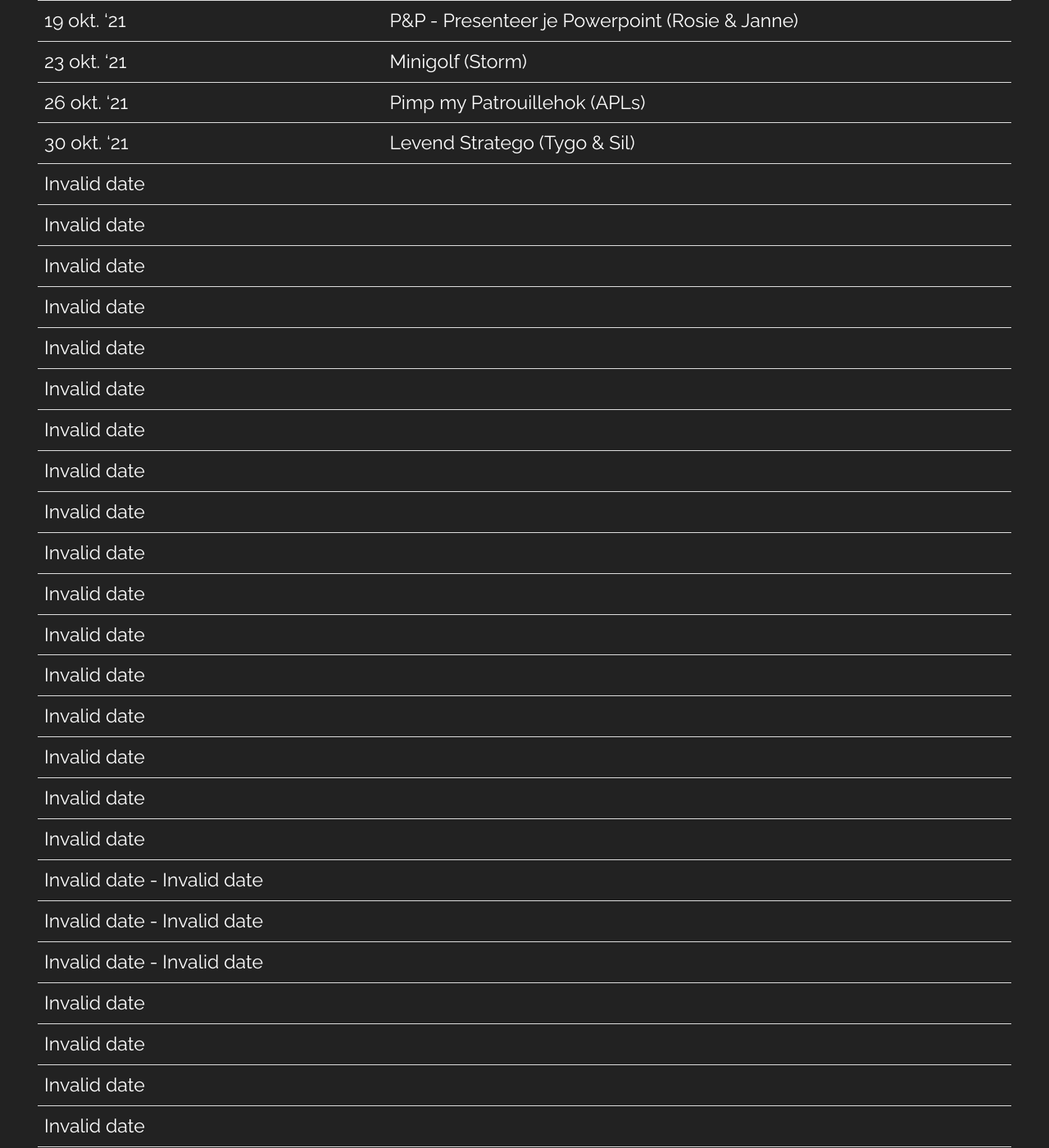
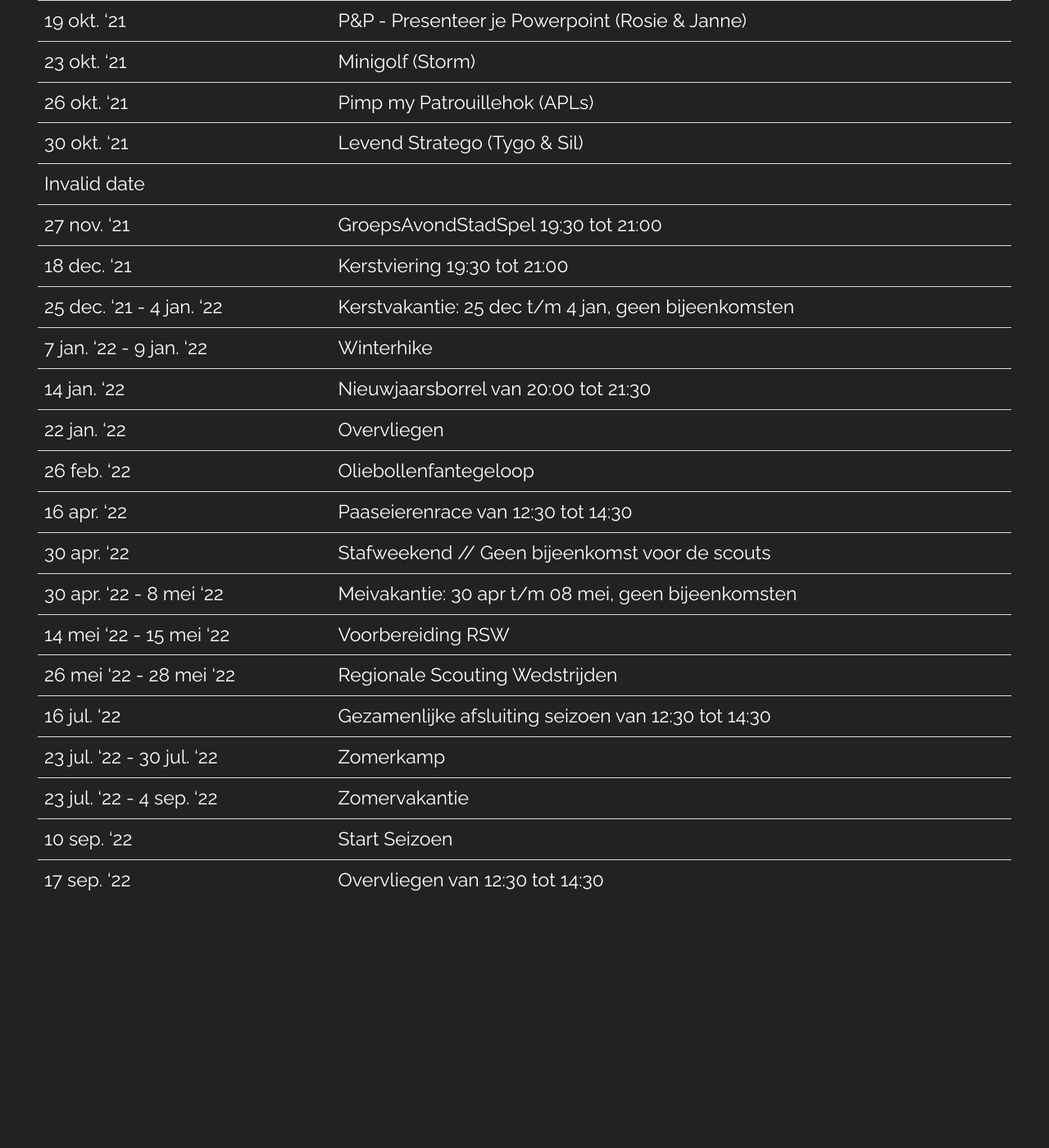
Before and after one commit to nognooitmeegemaakt/website, a Jekyll site: the page built from _agenda/scouts.md, in a window 1280 px wide and 1400 px high, scrolled down 825 px. Shown: the whole window at 82% size. Built offline with Jekyll 4.4.1, drawn with Linux system fonts in a browser that asks for light colours; some web fonts are replaced; after the commit the page ends 1989 px from its top, so only the background shows below that; some of the changed text lies outside the part shown.

Commit message:
Update scouts.md Agenda through CMS
By Guidon van den Berg (162.158.90.174)

```diff
--- a/_agenda/scouts.md
+++ b/_agenda/scouts.md
@@ -24,58 +24,23 @@ Aangepast op 25 september.
 | 26 okt. '21 | Pimp my Patrouillehok (APLs) |
 | 30 okt. '21 | Levend Stratego (Tygo & Sil) |
 | Invalid date |  |
-| Invalid date |  |
-| Invalid date |  |
-| Invalid date |  |
-| Invalid date |  |
-| Invalid date |  |
-| Invalid date |  |
-| Invalid date |  |
-| Invalid date |  |
-| Invalid date |  |
-| Invalid date |  |
-| Invalid date |  |
-| Invalid date |  |
-| Invalid date |  |
-| Invalid date |  |
-| Invalid date |  |
-| Invalid date |  |
-| Invalid date - Invalid date |  |
-| Invalid date - Invalid date |  |
-| Invalid date - Invalid date |  |
-| Invalid date |  |
-| Invalid date |  |
-| Invalid date |  |
-| Invalid date |  |
-| Invalid date |  |
-| Invalid date |  |
-| Invalid date |  |
-| Invalid date |  |
-| Invalid date |  |
-| Invalid date |  |
-| Invalid date |  |
-| Invalid date |  |
-| Invalid date |  |
-| Invalid date |  |
-| Invalid date |  |
-| Invalid date |  |
-| Invalid date |  |
-| Invalid date |  |
-| Invalid date |  |
-| Invalid date |  |
-| Invalid date |  |
-| Invalid date |  |
-| Invalid date |  |
-| Invalid date |  |
-| Invalid date |  |
-| Invalid date |  |
-| Invalid date |  |
-| Invalid date |  |
-| Invalid date |  |
-| Invalid date - Invalid date |  |
-| Invalid date - Invalid date |  |
-| Invalid date - Invalid date |  |
-| Invalid date - Invalid date |  |
+| 27 nov. '21 | GroepsAvondStadSpel 19:30 tot 21:00 |
+| 18 dec. '21 | Kerstviering 19:30 tot 21:00 |
+| 25 dec. '21 - 4 jan. '22 | Kerstvakantie: 25 dec t/m 4 jan, geen bijeenkomsten |
+| 7 jan. '22 - 9 jan. '22 | Winterhike |
+| 14 jan. '22 | Nieuwjaarsborrel van 20:00 tot 21:30 |
+| 22 jan. '22 | Overvliegen |
+| 26 feb. '22 | Oliebollenfantegeloop |
+| 16 apr. '22 | Paaseierenrace van 12:30 tot 14:30 |
+| 30 apr. '22 | Stafweekend // Geen bijeenkomst voor de scouts |
+| 30 apr. '22 - 8 mei '22 | Meivakantie: 30 apr t/m 08 mei, geen bijeenkomsten |
+| 14 mei '22 - 15 mei '22 | Voorbereiding RSW |
+| 26 mei '22 - 28 mei '22 | Regionale Scouting Wedstrijden |
+| 16 jul. '22 | Gezamenlijke afsluiting seizoen van 12:30 tot 14:30 |
+| 23 jul. '22 - 30 jul. '22 | Zomerkamp |
+| 23 jul. '22 - 4 sep. '22 | Zomervakantie |
+| 10 sep. '22 | Start Seizoen |
+| 17 sep. '22 | Overvliegen van 12:30 tot 14:30 |
 {: .table :}
 
 {{ page.footer }}
```
